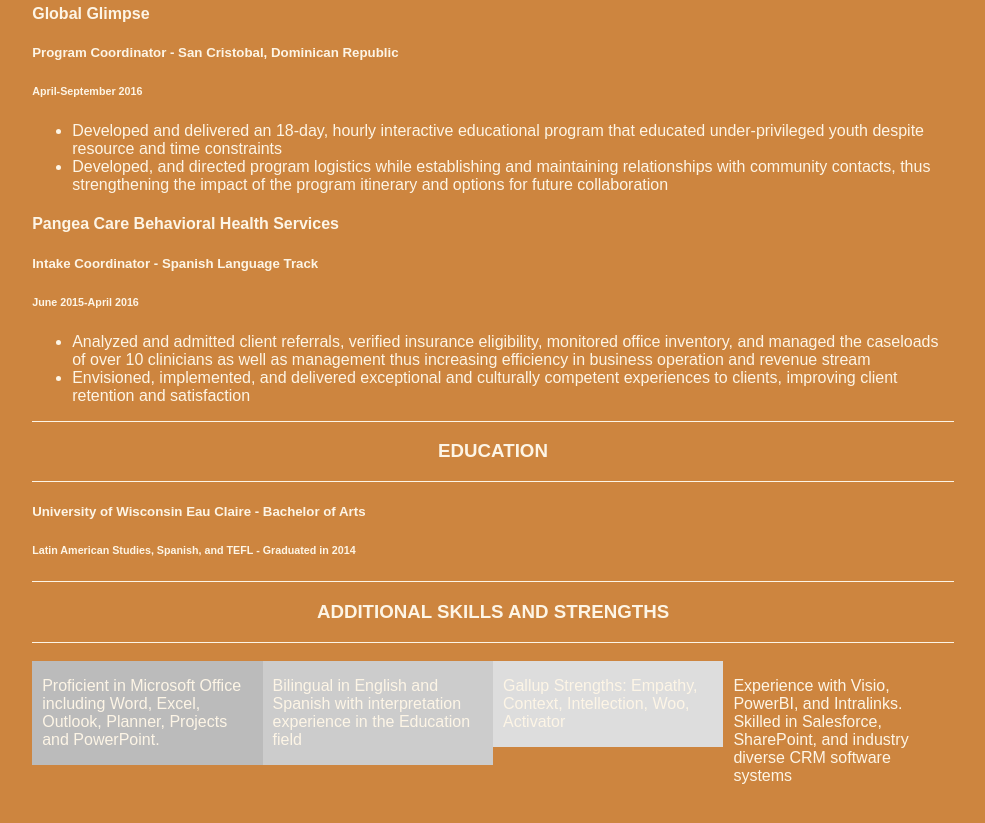
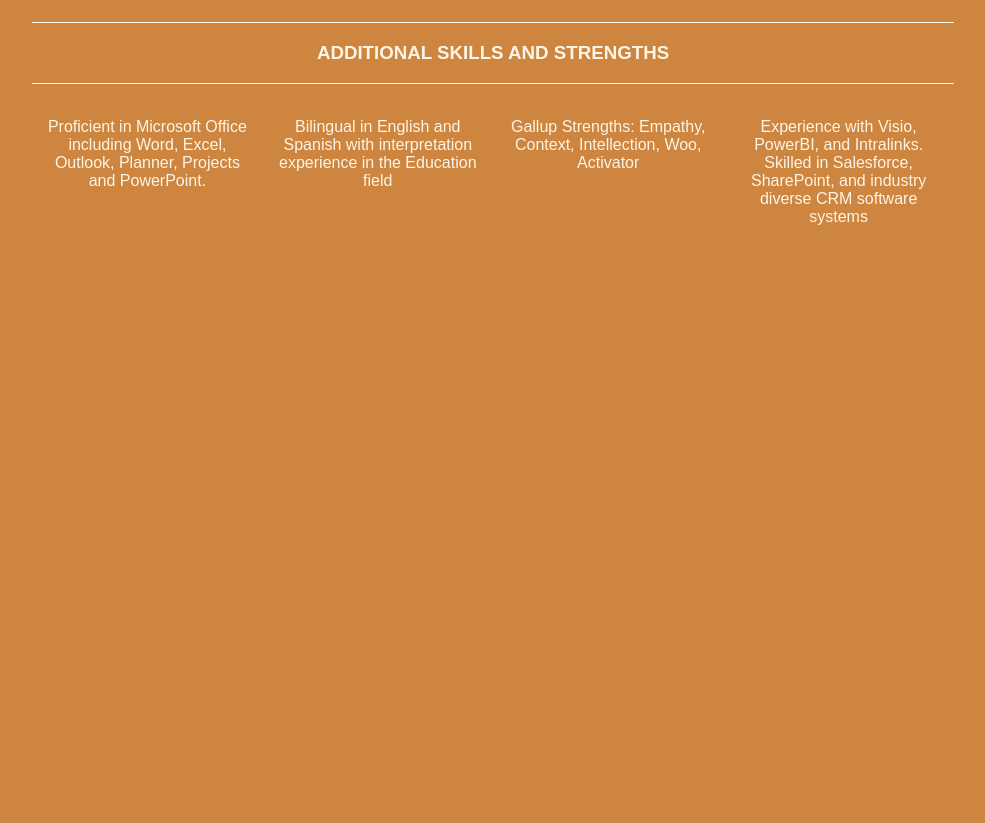
Before and after one commit to kristinhuot/kristinhuot.github.io, a plain HTML site: page index.html in a window 1280 px wide. Shown: the part 1655-2478 px from the top of the page, without its empty margins (147-1132 px from the left). After the commit the page ends 1936 px from the top, so only its background shows below. Drawn offline with Linux system fonts and the light colour scheme.

Commit message:
Update index.html

```diff
--- a/index.html
+++ b/index.html
@@ -9,7 +9,7 @@
 <body>
   <div>
     <h1>Kristin Huot</h1>
-    <img src="Kristin_Headshot.jpg">
+    <img src="Kristin_Headshot.jpg" alt="Headshot of Kristin" width="50" height="60>
   </div>
 
   <div class="exp-header">
@@ -98,16 +98,16 @@
   <br>
 
   <div class="container">
-    <div class="box" style="background-color:#bbb">
+    <div class="box" style="text-align:center">
     <p>Proficient in Microsoft Office including Word, Excel, Outlook, Planner, Projects and PowerPoint.</p>
     </div>
-    <div class="box" style="background-color:#ccc">
+    <div class="box" style="text-align:center">
     <p>Bilingual in English and Spanish with interpretation experience in the Education field</p>
     </div>
-    <div class="box" style="background-color:#ddd">
+    <div class="box" style="text-align:center">
     <p>Gallup Strengths: Empathy, Context, Intellection, Woo, Activator</p>
     </div>
-    <div class="box" style="background-color:bbb">
+    <div class="box" style="text-align:center">
     <p>Experience with Visio, PowerBI, and Intralinks. Skilled in Salesforce, SharePoint, and industry diverse CRM software systems</p>
     </div>
   </div>
```
